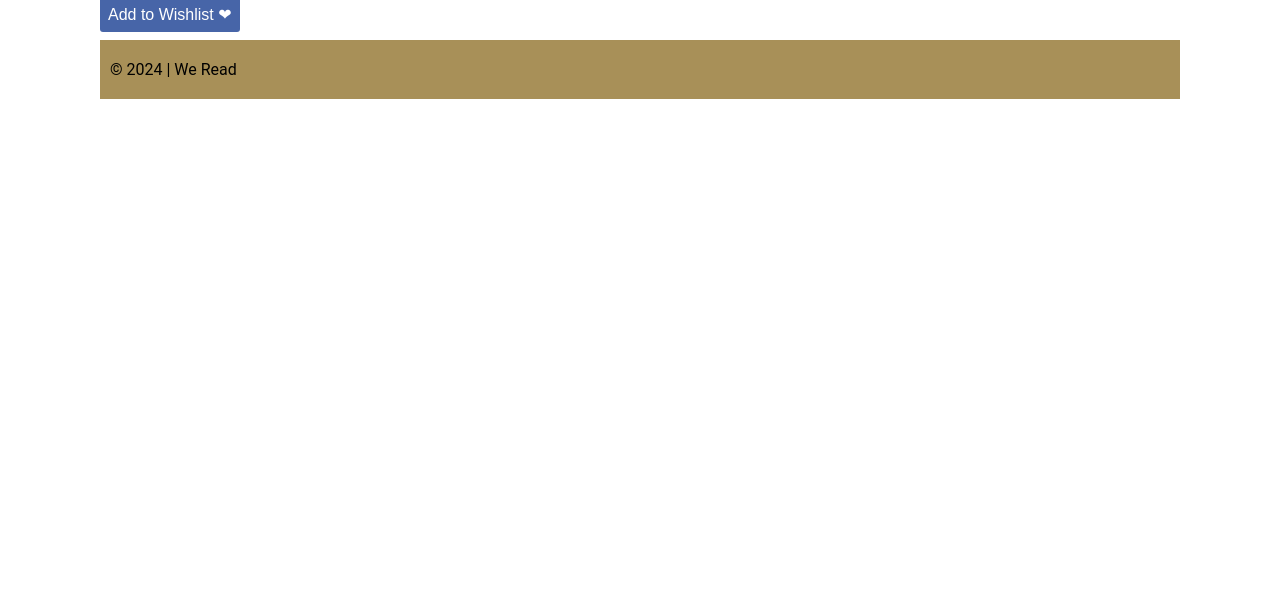
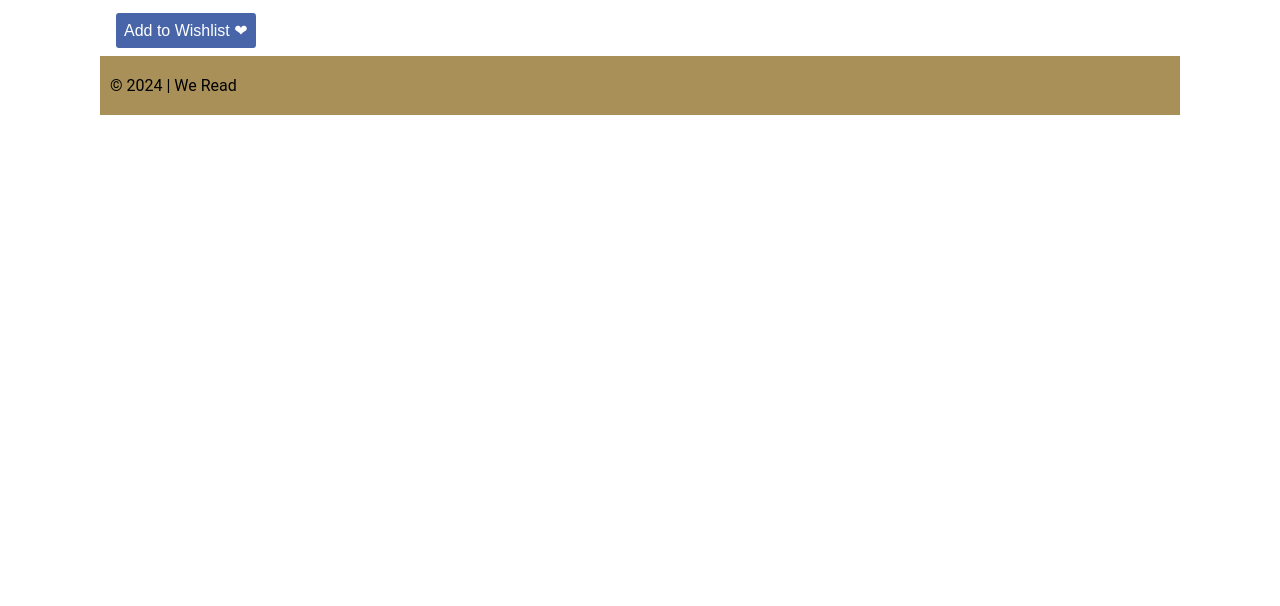
Before and after one commit to joy935/wdd330v, a website with bundled scripts: page book/index.html in a window 1280 px wide. Shown: the part 194-800 px from the top of the page. Built offline with nearby package versions, Linux system fonts and the light colour scheme; no server answers.

Commit message:
styled added to wishlist

```diff
--- a/css/style.css
+++ b/css/style.css
@@ -129,6 +129,10 @@ button {
     padding: .5rem;
     border-radius: 2px;
 }
+#addToWishlistBtn {
+    margin-top: 1rem;
+    margin-left: 1rem;
+}
 
 /* REGISTER: user registration */
 form {
```
